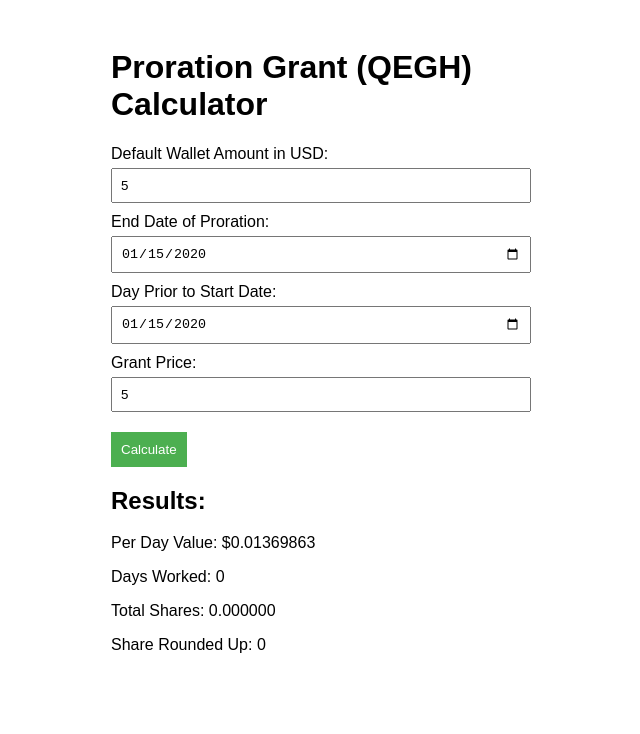
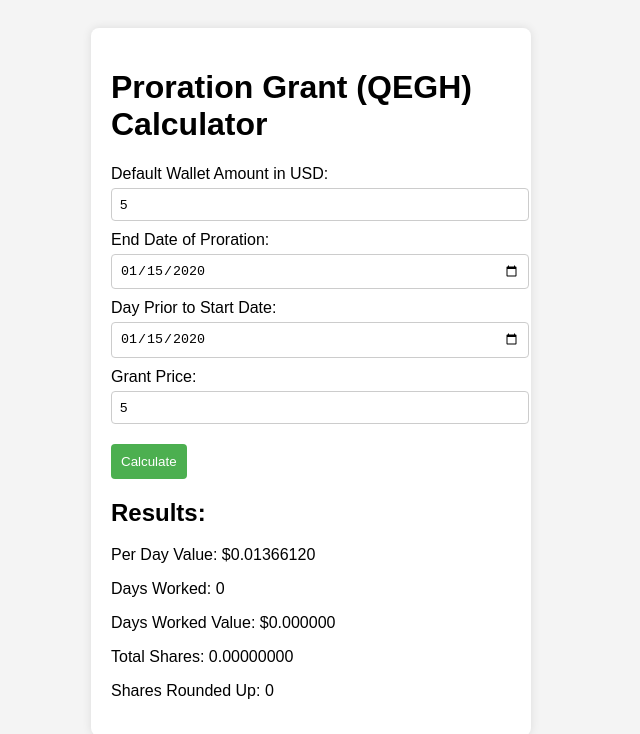
Before and after one commit to aloveutah/QEGH-calc, a plain HTML site: page index.html in a window 1280 px wide. Both pictures are taken after typing "5", "2020-01-15", "2020-01-15", "5" into the empty fields and a click on the button "Calculate". Shown: the whole page, without its empty margins (329-969 px from the left). Drawn offline with Linux system fonts and the light colour scheme.

Commit message:
Update calculator with new HTML, CSS, and JS files

```diff
--- a/script.js
+++ b/script.js
@@ -10,16 +10,28 @@ document.getElementById('calculate').addEventListener('click', function() {
         return;
     }
 
-    const perDayValue = (walletAmount / 365).toFixed(8);
+    // Per Day Value calculation
+    const perDayValue = (walletAmount / 366).toFixed(8);
+
+    // Days Worked calculation
     const daysWorked = Math.max(0, (endDate - startDate) / (1000 * 60 * 60 * 24));
-    const totalShares = (daysWorked * perDayValue).toFixed(6);
-    const shareRoundedUp = Math.ceil(totalShares);
 
+    // Days Worked Value calculation
+    const daysWorkedValue = (daysWorked * perDayValue).toFixed(6);
+
+    // Total Shares calculation
+    const totalShares = (daysWorkedValue / grantPrice).toFixed(8);
+
+    // Shares Rounded Up
+    const sharesRoundedUp = Math.ceil(totalShares);
+
+    // Display results
     const results = `
         <p>Per Day Value: $${perDayValue}</p>
         <p>Days Worked: ${daysWorked}</p>
+        <p>Days Worked Value: $${daysWorkedValue}</p>
         <p>Total Shares: ${totalShares}</p>
-        <p>Share Rounded Up: ${shareRoundedUp}</p>
+        <p>Shares Rounded Up: ${sharesRoundedUp}</p>
     `;
 
     document.getElementById('results').innerHTML = results;
--- a/styles.css
+++ b/styles.css
@@ -1,12 +1,16 @@
-
 body {
     font-family: Arial, sans-serif;
     padding: 20px;
+    background-color: #f4f4f4;
 }
 
 .calculator {
     max-width: 400px;
     margin: auto;
+    background: white;
+    padding: 20px;
+    border-radius: 8px;
+    box-shadow: 0 0 10px rgba(0, 0, 0, 0.1);
 }
 
 label {
@@ -18,6 +22,8 @@ input {
     width: 100%;
     padding: 8px;
     margin-top: 5px;
+    border: 1px solid #ccc;
+    border-radius: 4px;
 }
 
 button {
@@ -27,6 +33,7 @@ button {
     color: white;
     border: none;
     cursor: pointer;
+    border-radius: 4px;
 }
 
 button:hover {
```
Also changed, not shown: 1 other file.
